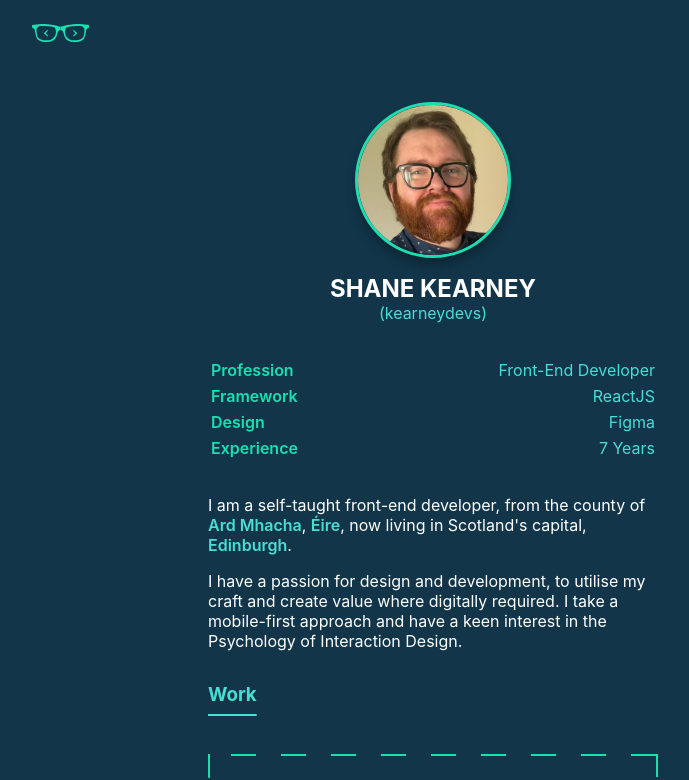
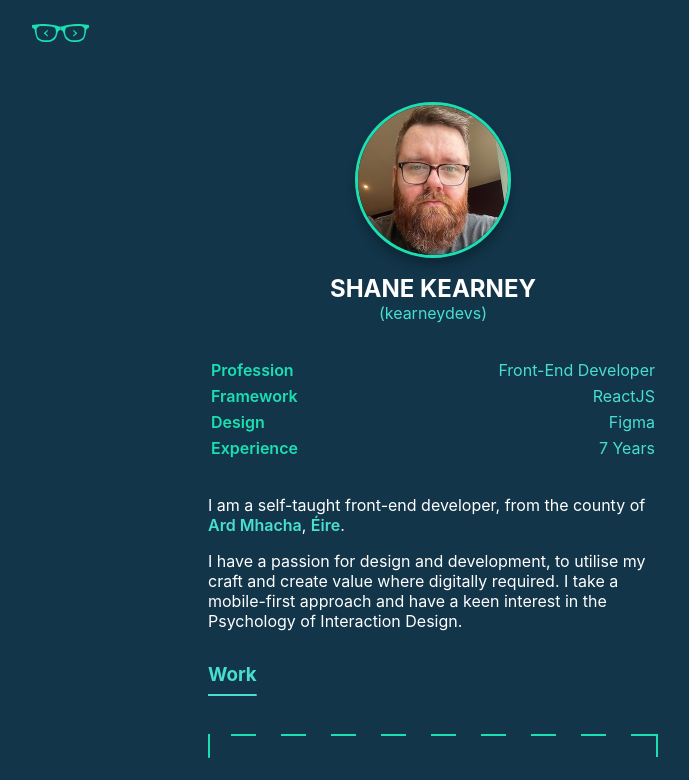
Before and after one commit to KearneyDevs/Kearney-Devs-v1, a React (Vite) app: page / in a window 1280 px wide. Shown: the top 780 px of the page, without its empty margins (207-896 px from the left). Built offline with nearby package versions, Linux system fonts and the light colour scheme.

Commit message:
refactor: update profile image, about and profile styles

```diff
--- a/src/components/about/About.tsx
+++ b/src/components/about/About.tsx
@@ -36,14 +36,6 @@ const About = (props: SectionProps) => {
           >
             Éire
           </a>
-          , now living in Scotland's capital,{" "}
-          <a
-            href="https://www.google.com/maps/place/Edinburgh/@55.941153,-3.5349628,10z/data=!3m1!4b1!4m6!3m5!1s0x4887b800a5982623:0x64f2147b7ce71727!8m2!3d55.953252!4d-3.188267!16zL20vMDJtNzc"
-            target="_blank"
-            rel="noreferrer"
-          >
-            Edinburgh
-          </a>
           .
         </p>
         <p>
--- a/src/components/profile/Profile.style.tsx
+++ b/src/components/profile/Profile.style.tsx
@@ -11,9 +11,7 @@ export const ProfileContainer = styled.div`
     height: 150px;
     border-radius: 50%;
     border: ${(props) => `3px solid ${props.theme.colors.primary}`};
-    background-repeat: no-repeat;
-    background-position: center center;
-    background-size: cover;
+    object-fit: cover;
     filter: drop-shadow(0px 8px 5px rgba(0, 0, 0, 0.25));
   }
 
```
Also changed, not shown: src/imgs/Shane_Kearney.jpg.
